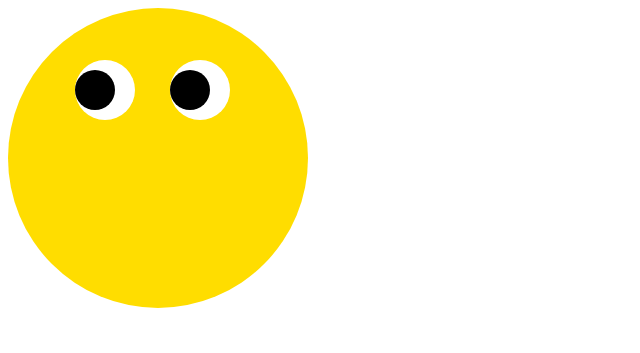
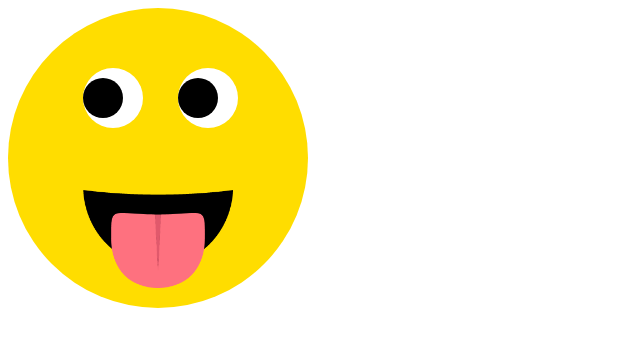
Before and after one commit to doelerich26/2019Tri2Dixie, a plain HTML site: page Emoji/Images/emoji.html in a window 1280 px wide. Shown: the whole page, without its empty margins (0-640 px from the left). Drawn offline with Linux system fonts and the light colour scheme.

Commit message:
finished emoji

```diff
--- a/Emoji/Images/emoji.html
+++ b/Emoji/Images/emoji.html
@@ -11,6 +11,7 @@
                 height: 300px;
                 background-color: #fd0;
                 border-radius: 50%;
+                position: relative;
             }
             .eye{
                 width: 60px;
@@ -39,12 +40,19 @@
                 background: url('emojiMouth.png') no-repeat center center;
                 background-size:contain;
                 height: 100px;
-                width: 200;
+                width: 150px;
                 position: absolute;
-                top: 250px;
+                bottom: 30px;
+                left: 75px;
             }
             #tongue{
-
+                background: url('emojiTongue.png') no-repeat center center;
+                background-size:contain;
+                height: 75px;
+                width: 100px;
+                position: absolute;
+                bottom: -10px;
+                left: 25px;
             }
         </style>
     </head>
```
